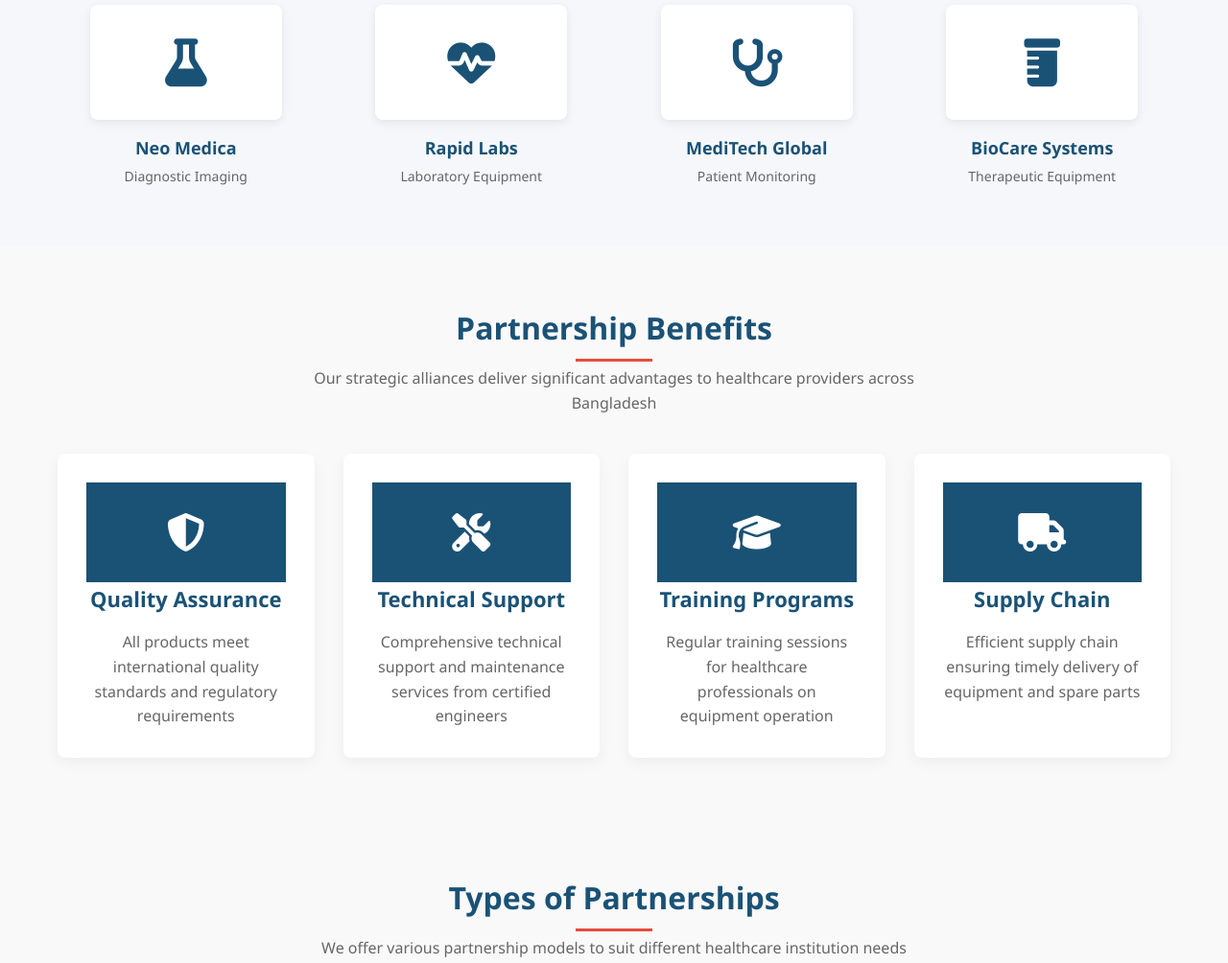
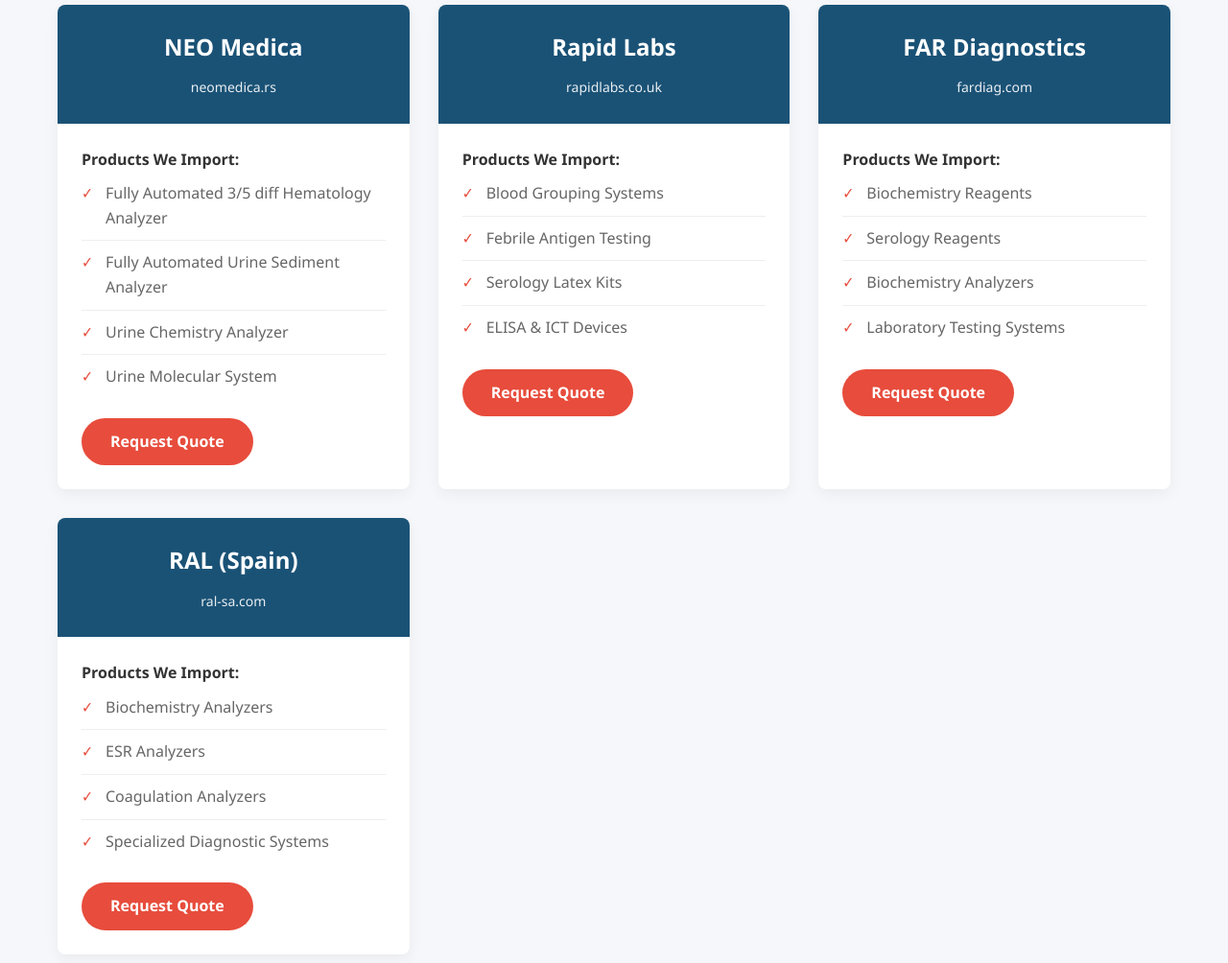
Before and after one commit to moeydev/hopitechproject1, a plain HTML site: page partners.html in a window 1280 px wide. Shown: the part 680-1684 px from the top of the page at 96% size. Drawn offline with Linux system fonts and the light colour scheme.

Commit message:
Update partners.html

```diff
--- a/partners.html
+++ b/partners.html
@@ -258,82 +258,91 @@
       box-shadow: 0 4px 10px rgba(0, 0, 0, 0.2);
     }
 
+    .btn-outline {
+      background-color: transparent;
+      border: 2px solid var(--primary);
+      color: var(--primary);
+    }
+
+    .btn-outline:hover {
+      background-color: var(--primary);
+      color: white;
+    }
+
     /* Partners Section */
     .partners {
       background-color: var(--light);
     }
 
-    .partner-logos {
-      display: flex;
-      justify-content: space-around;
-      align-items: center;
-      flex-wrap: wrap;
+    .partner-grid {
+      display: grid;
+      grid-template-columns: repeat(auto-fit, minmax(300px, 1fr));
       gap: 30px;
       margin-top: 40px;
     }
 
-    .partner-logo {
+    .partner-card {
       background-color: white;
-      width: 200px;
-      height: 120px;
-      display: flex;
-      align-items: center;
-      justify-content: center;
       border-radius: 8px;
-      box-shadow: 0 3px 10px rgba(0, 0, 0, 0.08);
-      padding: 20px;
+      overflow: hidden;
+      box-shadow: 0 5px 15px rgba(0, 0, 0, 0.05);
       transition: transform 0.3s ease;
     }
 
-    .partner-logo:hover {
+    .partner-card:hover {
       transform: translateY(-5px);
     }
 
-    .partner-logo i {
-      font-size: 50px;
-      color: var(--primary);
+    .partner-header {
+      background-color: var(--primary);
+      color: white;
+      padding: 25px;
+      text-align: center;
     }
 
-    .partner-info {
-      text-align: center;
-      margin-top: 15px;
+    .partner-header h3 {
+      font-size: 24px;
+      margin-bottom: 10px;
     }
 
-    .partner-info h3 {
-      font-size: 18px;
-      color: var(--primary);
-      margin-bottom: 5px;
+    .partner-header a {
+      color: white;
+      text-decoration: none;
+      font-size: 14px;
+      opacity: 0.9;
     }
 
-    .partner-info p {
-      color: var(--text-light);
-      font-size: 14px;
+    .partner-header a:hover {
+      text-decoration: underline;
     }
 
-    /* Partnership Benefits */
-    .benefits-grid {
-      display: grid;
-      grid-template-columns: repeat(auto-fit, minmax(250px, 1fr));
-      gap: 30px;
-      margin-top: 40px;
+    .partner-products {
+      padding: 25px;
     }
 
-    .benefit-item {
-      text-align: center;
-      padding: 30px;
-      background-color: white;
-      border-radius: 8px;
-      box-shadow: 0 5px 15px rgba(0, 0, 0, 0.05);
+    .product-list {
+      list-style: none;
+      margin-bottom: 20px;
     }
 
-    .benefit-item h3 {
-      font-size: 22px;
-      color: var(--primary);
-      margin-bottom: 15px;
+    .product-list li {
+      padding: 10px 0;
+      border-bottom: 1px solid #eee;
+      color: var(--text-light);
+      position: relative;
+      padding-left: 25px;
     }
 
-    .benefit-item p {
-      color: var(--text-light);
+    .product-list li:last-child {
+      border-bottom: none;
+    }
+
+    .product-list li::before {
+      content: '✓';
+      position: absolute;
+      left: 0;
+      color: var(--accent);
+      font-weight: bold;
     }
 
     /* Footer */
@@ -453,13 +462,8 @@
         font-size: 18px;
       }
 
-      .partner-logos {
-        flex-direction: column;
-      }
-
-      .partner-logo {
-        width: 100%;
-        max-width: 250px;
+      .partner-grid {
+        grid-template-columns: 1fr;
       }
     }
   </style>
@@ -506,41 +510,76 @@
         <p>We partner with industry leaders to provide cutting-edge medical technology and solutions</p>
       </div>
 
-      <div class="partner-logos">
-        <div class="partner-item">
-          <div class="partner-logo">
-            <i class="fas fa-flask"></i>
+      <div class="partner-grid">
+        <!-- Neo Medica -->
+        <div class="partner-card">
+          <div class="partner-header">
+            <h3>NEO Medica</h3>
+            <a href="https://neomedica.rs/" target="_blank">neomedica.rs</a>
           </div>
-          <div class="partner-info">
-            <h3>Neo Medica</h3>
-            <p>Diagnostic Imaging</p>
+          <div class="partner-products">
+            <h4>Products We Import:</h4>
+            <ul class="product-list">
+              <li>Fully Automated 3/5 diff Hematology Analyzer</li>
+              <li>Fully Automated Urine Sediment Analyzer</li>
+              <li>Urine Chemistry Analyzer</li>
+              <li>Urine Molecular System</li>
+            </ul>
+            <a href="contact.html?product=NEO Medica Products" class="btn">Request Quote</a>
           </div>
         </div>
-        <div class="partner-item">
-          <div class="partner-logo">
-            <i class="fas fa-heartbeat"></i>
+
+        <!-- Rapid Labs -->
+        <div class="partner-card">
+          <div class="partner-header">
+            <h3>Rapid Labs</h3>
+            <a href="https://www.rapidlabs.co.uk/" target="_blank">rapidlabs.co.uk</a>
           </div>
-          <div class="partner-info">
-            <h3>Rapid Labs</h3>
-            <p>Laboratory Equipment</p>
+          <div class="partner-products">
+            <h4>Products We Import:</h4>
+            <ul class="product-list">
+              <li>Blood Grouping Systems</li>
+              <li>Febrile Antigen Testing</li>
+              <li>Serology Latex Kits</li>
+              <li>ELISA & ICT Devices</li>
+            </ul>
+            <a href="contact.html?product=Rapid Labs Products" class="btn">Request Quote</a>
           </div>
         </div>
-        <div class="partner-item">
-          <div class="partner-logo">
-            <i class="fas fa-stethoscope"></i>
+
+        <!-- FAR Diagnostics -->
+        <div class="partner-card">
+          <div class="partner-header">
+            <h3>FAR Diagnostics</h3>
+            <a href="https://www.fardiag.com/en/" target="_blank">fardiag.com</a>
           </div>
-          <div class="partner-info">
-            <h3>MediTech Global</h3>
-            <p>Patient Monitoring</p>
+          <div class="partner-products">
+            <h4>Products We Import:</h4>
+            <ul class="product-list">
+              <li>Biochemistry Reagents</li>
+              <li>Serology Reagents</li>
+              <li>Biochemistry Analyzers</li>
+              <li>Laboratory Testing Systems</li>
+            </ul>
+            <a href="contact.html?product=FAR Diagnostics Products" class="btn">Request Quote</a>
           </div>
         </div>
-        <div class="partner-item">
-          <div class="partner-logo">
-            <i class="fas fa-prescription-bottle"></i>
+
+        <!-- RAL Spain -->
+        <div class="partner-card">
+          <div class="partner-header">
+            <h3>RAL (Spain)</h3>
+            <a href="https://ral-sa.com/" target="_blank">ral-sa.com</a>
           </div>
-          <div class="partner-info">
-            <h3>BioCare Systems</h3>
-            <p>Therapeutic Equipment</p>
+          <div class="partner-products">
+            <h4>Products We Import:</h4>
+            <ul class="product-list">
+              <li>Biochemistry Analyzers</li>
+              <li>ESR Analyzers</li>
+              <li>Coagulation Analyzers</li>
+              <li>Specialized Diagnostic Systems</li>
+            </ul>
+            <a href="contact.html?product=RAL Products" class="btn">Request Quote</a>
           </div>
         </div>
       </div>
@@ -550,77 +589,35 @@
   <section class="benefits">
     <div class="container">
       <div class="section-title">
-        <h2>Partnership Benefits</h2>
+        <h2>Why Choose Our Partner Products</h2>
         <p>Our strategic alliances deliver significant advantages to healthcare providers across Bangladesh</p>
-      </div>
-      <div class="benefits-grid">
-        <div class="benefit-item">
-          <div class="card-icon">
-            <i class="fas fa-shield-alt"></i>
-          </div>
-          <h3>Quality Assurance</h3>
-          <p>All products meet international quality standards and regulatory requirements</p>
-        </div>
-        <div class="benefit-item">
-          <div class="card-icon">
-            <i class="fas fa-tools"></i>
-          </div>
-          <h3>Technical Support</h3>
-          <p>Comprehensive technical support and maintenance services from certified engineers</p>
-        </div>
-        <div class="benefit-item">
-          <div class="card-icon">
-            <i class="fas fa-graduation-cap"></i>
-          </div>
-          <h3>Training Programs</h3>
-          <p>Regular training sessions for healthcare professionals on equipment operation</p>
-        </div>
-        <div class="benefit-item">
-          <div class="card-icon">
-            <i class="fas fa-truck"></i>
-          </div>
-          <h3>Supply Chain</h3>
-          <p>Efficient supply chain ensuring timely delivery of equipment and spare parts</p>
-        </div>
-      </div>
-    </div>
-  </section>
-
-  <section class="partnership-types">
-    <div class="container">
-      <div class="section-title">
-        <h2>Types of Partnerships</h2>
-        <p>We offer various partnership models to suit different healthcare institution needs</p>
       </div>
       <div class="content-grid">
         <div class="content-card">
           <div class="card-icon">
-            <i class="fas fa-handshake"></i>
+            <i class="fas fa-shield-alt"></i>
           </div>
           <div class="card-content">
-            <h3>Distribution Partnerships</h3>
-            <p>Exclusive distribution rights for leading medical equipment brands in Bangladesh</p>
-            <a href="contact.html" class="btn">Learn More</a>
+            <h3>Quality Assurance</h3>
+            <p>All products meet international quality standards and regulatory requirements from certified manufacturers.</p>
           </div>
         </div>
         <div class="content-card">
           <div class="card-icon">
-            <i class="fas fa-clinic-medical"></i>
+            <i class="fas fa-tools"></i>
           </div>
           <div class="card-content">
-            <h3>Hospital Collaborations</h3>
-            <p>Strategic partnerships with hospitals for equipment supply and maintenance</p>
-            <a href="contact.html" class="btn">Learn More</a>
+            <h3>Technical Support</h3>
+            <p>Comprehensive technical support and maintenance services from certified engineers with manufacturer training.</p>
           </div>
         </div>
         <div class="content-card">
           <div class="card-icon">
-            <i class="fas fa-university"></i>
+            <i class="fas fa-graduation-cap"></i>
           </div>
           <div class="card-content">
-            <h3>Research Institutions</h3>
-            <p>Collaboration with research centers for advanced medical technology development</p>
-            <a href="contact.html" class="btn">Learn More</a>
+            <h3>Training Programs</h3>
+            <p>Regular training sessions for healthcare professionals on equipment operation and maintenance.</p>
           </div>
         </div>
       </div>
@@ -630,11 +627,11 @@
   <section class="cta-partners">
     <div class="container">
       <div class="section-title">
-        <h2>Become Our Partner</h2>
-        <p>Join our network of healthcare providers and benefit from our strategic partnerships</p>
+        <h2>Interested in Our Partner Products?</h2>
+        <p>Contact us for pricing, specifications, and technical details</p>
       </div>
       <div style="text-align: center;">
-        <a href="contact.html" class="btn">Contact Us for Partnership</a>
+        <a href="contact.html" class="btn">Contact Us for Product Information</a>
       </div>
     </div>
   </section>
@@ -689,6 +686,16 @@
         navLinks.classList.remove('active');
       }
     });
+
+    // Product inquiry tracking
+    document.querySelectorAll('.btn').forEach(button => {
+      button.addEventListener('click', function(e) {
+        if (this.href.includes('contact.html')) {
+          const productType = this.textContent.includes('Quote') ? 'Quote Request' : 'Product Inquiry';
+          console.log(`${productType} from Partners page`);
+        }
+      });
+    });
   </script>
 </body>
 </html>
```
